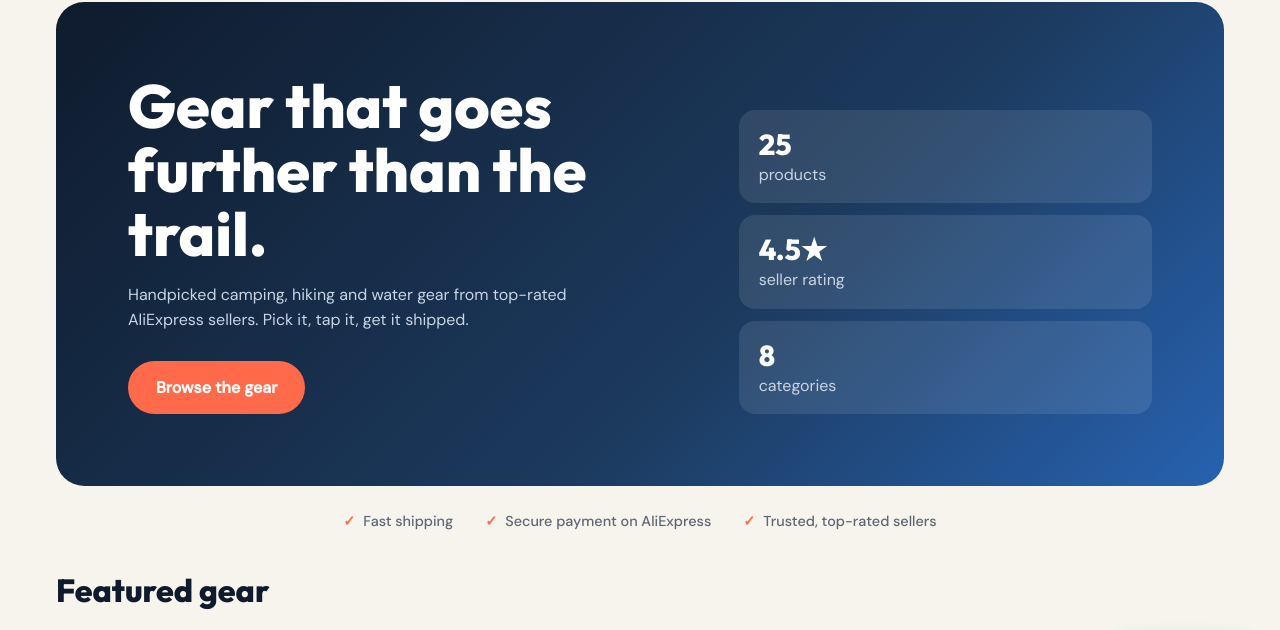
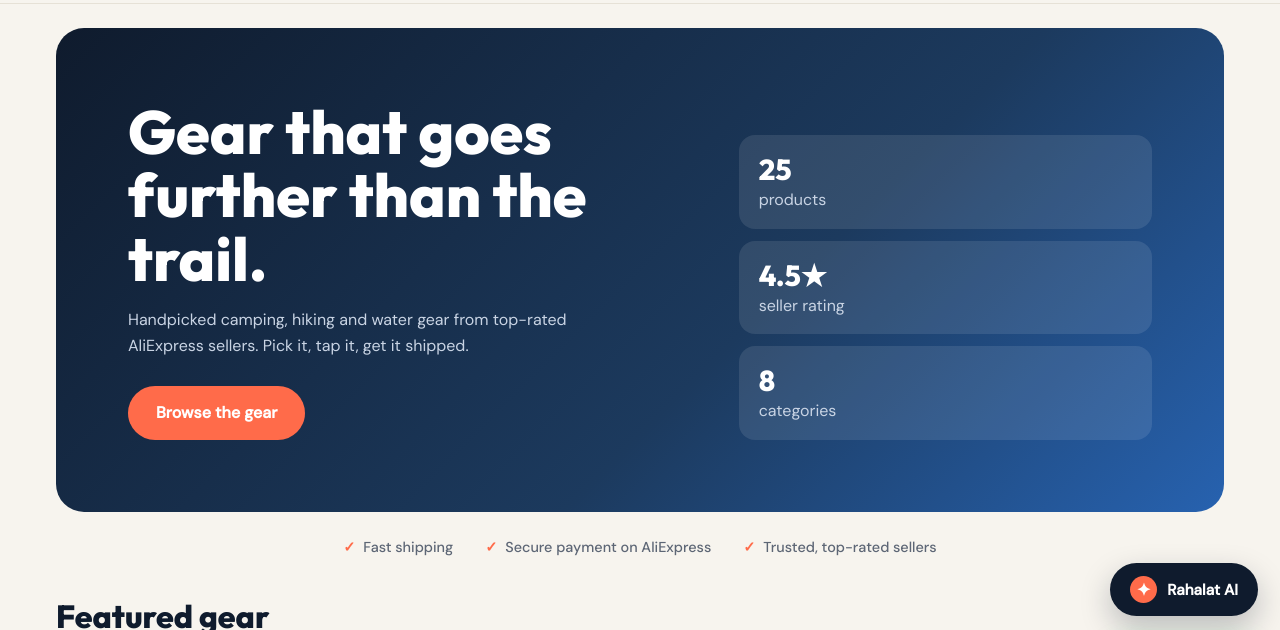
Before and after one commit to hamzare7R/RAHALAT.SHOP, a plain HTML site: page index.html in a window 1280 px wide. Shown: the part 92-722 px from the top of the page. Drawn offline with Linux system fonts and the light colour scheme.

Commit message:
Connect Rahalat AI chat assets to storefront

```diff
--- a/index.html
+++ b/index.html
@@ -13,7 +13,7 @@
   <link rel="icon" href="images/logoR.jpeg">
   <link rel="preconnect" href="https://fonts.googleapis.com">
   <link href="https://fonts.googleapis.com/css2?family=Outfit:wght@500;600;800&family=DM+Sans:wght@400;500&display=swap" rel="stylesheet">
-  <link rel="stylesheet" href="style.css">
+  <link rel="stylesheet" href="style.css">\n  <link rel="stylesheet" href="chat.css">
   <link rel="stylesheet" href="animations.css">
 </head>
 <body>
@@ -101,6 +101,6 @@
   </a>
   <script src="script.js"></script>
   <script src="theme.js"></script>
-  <script src="reveal.js"></script>
+  <script src="reveal.js"></script>\n  <script src="chat.js" defer></script>
 </body>
 </html>
```
